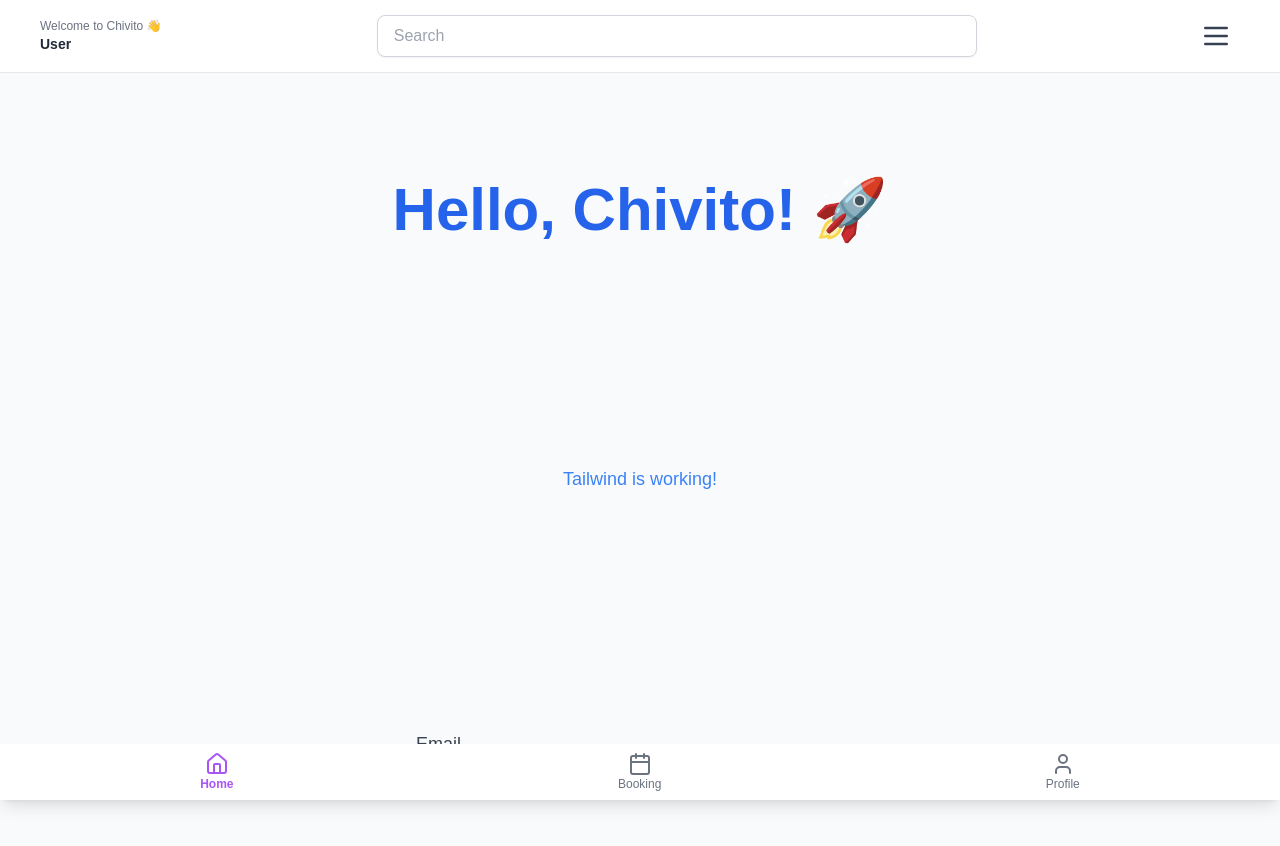
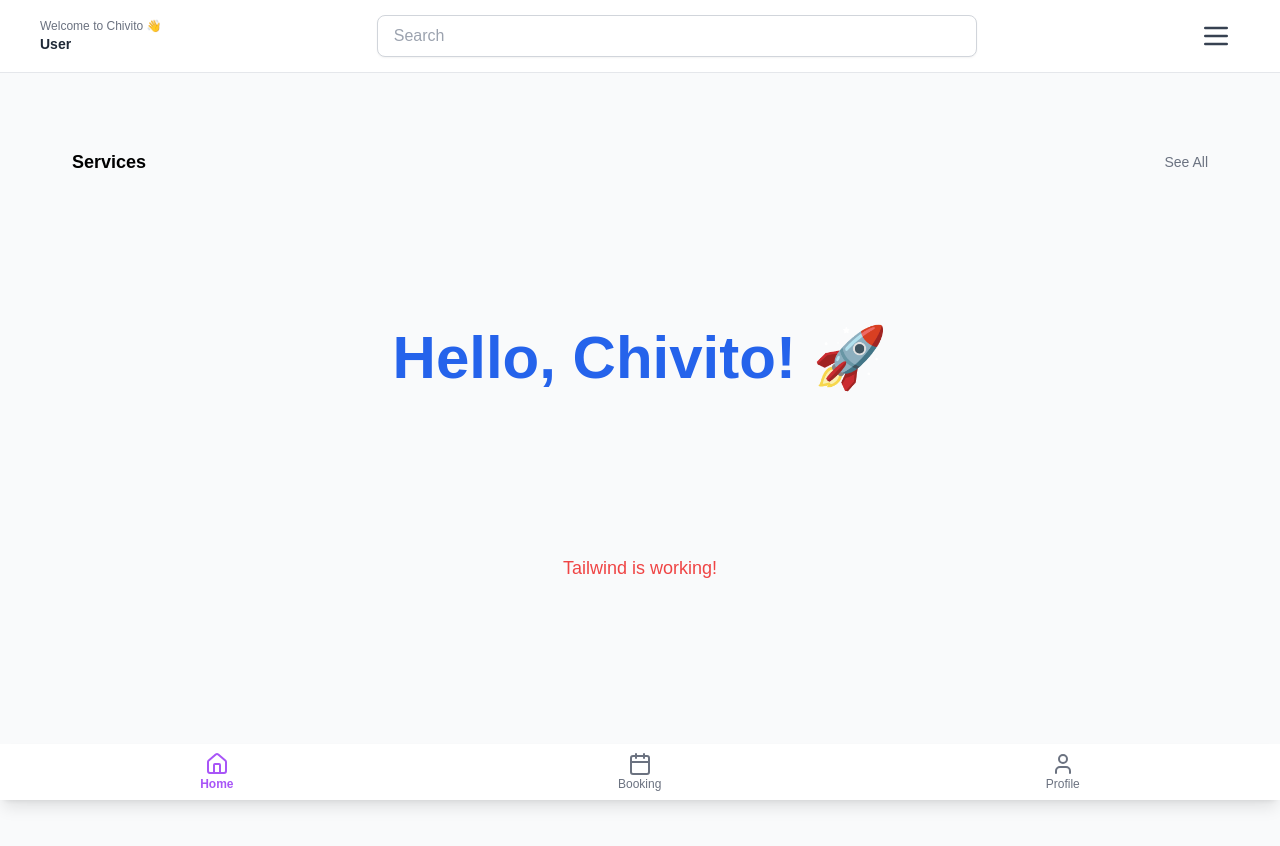
Before and after one commit to chivito-tech/chivito-frontend, a Next.js app in the folder chivito-frontend/: page / in a window 1280 px wide. Shown: the top 846 px of the page. Built offline with nearby package versions, Linux system fonts and the light colour scheme.

Commit message:
added first card

```diff
--- a/chivito-frontend/src/app/page.tsx
+++ b/chivito-frontend/src/app/page.tsx
@@ -1,10 +1,14 @@
 export default function Home() {
   return (
-    <div className="min-h-screen flex flex-col items-center justify-around bg-gray-50 px-2 md:px-12">
+    <div className="min-h-screen flex flex-col items-center justify-around bg-gray-50 px-1.5 md:px-12">
+      <div className="flex justify-between items-center w-full py-3 px-6 h-0">
+        <h3 className="text-lg font-bold text-black">Services</h3>
+        <p className="text-sm text-gray-500">See All</p>
+      </div>
       <h1 className="text-6xl font-extrabold text-blue-600 flex items-center space-x-2">
         Hello, Chivito! 🚀
       </h1>
-      <p className="text-lg text-blue-500 mt-3">Tailwind is working!</p>
+      <p className="text-lg text-red-500 mt-3">Tailwind is working!</p>
       <div className="mt-6 w-full max-w-md">
         <label className="block text-gray-700 font-medium mb-2 text-lg">
           Email
```
